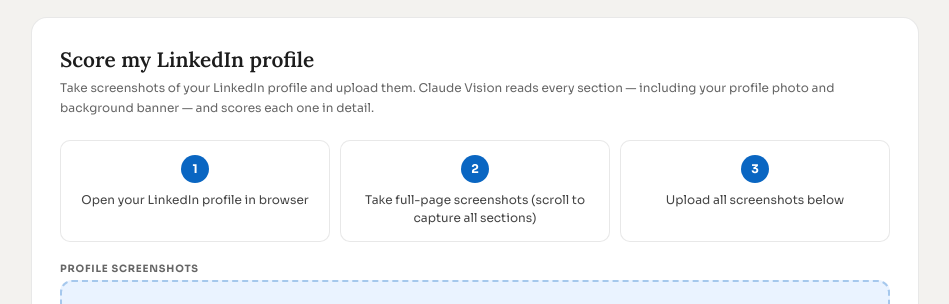
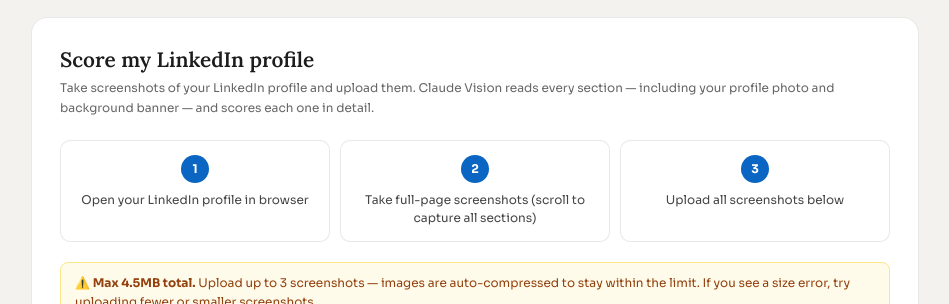
Before and after one commit to Manubarki/linkedin-profile-builder, a plain HTML site: page public/index.html in a window 1280 px wide. Shown: the part 94-398 px from the top of the page, without its empty margins (165-1114 px from the left). Drawn offline with Linux system fonts and the light colour scheme.

Commit message:
fix: add 4.5MB size warning to screenshot upload zones

```diff
--- a/public/index.html
+++ b/public/index.html
@@ -194,6 +194,9 @@
         <div class="step-box"><div class="step-num">2</div><div class="step-text">Take full-page screenshots (scroll to capture all sections)</div></div>
         <div class="step-box"><div class="step-num">3</div><div class="step-text">Upload all screenshots below</div></div>
       </div>
+      <div style="background:#FFFBEB;border:1px solid #FDE68A;border-radius:8px;padding:10px 14px;font-size:12px;color:#92400E;line-height:1.6;margin-bottom:14px">
+        ⚠️ <b>Max 4.5MB total.</b> Upload up to 3 screenshots — images are auto-compressed to stay within the limit. If you see a size error, try uploading fewer or smaller screenshots.
+      </div>
       <div class="fg">
         <label>Profile screenshots</label>
         <div class="screenshot-zone" id="sc-zone" ondragover="onDrag(event,'sc-zone')" ondragleave="offDrag('sc-zone')" ondrop="onDropImg(event,'sc','sc-zone')">
@@ -223,6 +226,9 @@
     <div class="card" id="t-form">
       <h2>Transform your LinkedIn profile</h2>
       <p class="sub">Upload screenshots of your LinkedIn profile. Claude will read every section and rewrite your entire profile for maximum personal brand impact.</p>
+      <div style="background:#FFFBEB;border:1px solid #FDE68A;border-radius:8px;padding:10px 14px;font-size:12px;color:#92400E;line-height:1.6;margin-bottom:14px">
+        ⚠️ <b>Max 4.5MB total.</b> Upload up to 3 screenshots — images are auto-compressed to stay within the limit. If you see a size error, try uploading fewer or smaller screenshots.
+      </div>
       <div class="fg">
         <label>Profile screenshots</label>
         <div class="screenshot-zone" id="t-zone" ondragover="onDrag(event,'t-zone')" ondragleave="offDrag('t-zone')" ondrop="onDropImg(event,'t','t-zone')">
```
